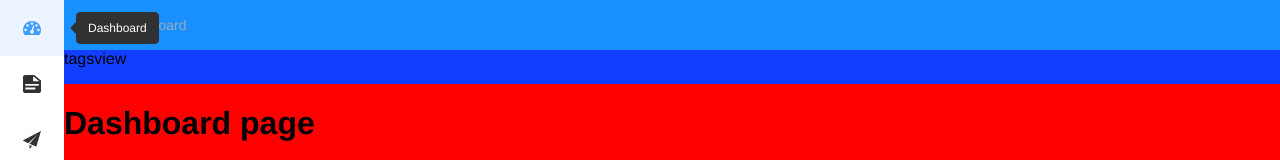
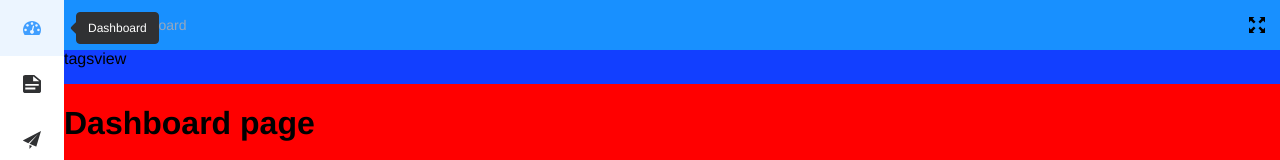
Before and after one commit to zyl0932/vue3-admin, a Vue app: page /dashboard in a window 1280 px wide. Shown: the top 160 px of the page. Built offline with nearby package versions, Linux system fonts and the light colour scheme.

Commit message:
feat: 导航添加全屏切换按钮

```diff
--- a/package.json
+++ b/package.json
@@ -18,6 +18,7 @@
     "path-to-regexp": "^6.2.1",
     "pinia": "^2.1.7",
     "pinia-plugin-persistedstate": "^3.2.0",
+    "screenfull": "^6.0.2",
     "unplugin-element-plus": "^0.8.0",
     "vue": "^3.3.4",
     "vue-router": "^4.2.5"
--- a/src/components.d.ts
+++ b/src/components.d.ts
@@ -21,6 +21,7 @@
     Navbar: typeof import('./layout/components/Navbar.vue')['default']
     RouterLink: typeof import('vue-router')['RouterLink']
     RouterView: typeof import('vue-router')['RouterView']
+    Screenfull: typeof import('./components/Screenfull/index.vue')['default']
     Sidebar: typeof import('./layout/components/Sidebar/index.vue')['default']
     SidebarItem: typeof import('./layout/components/Sidebar/SidebarItem.vue')['default']
     SidebarItemLink: typeof import('./layout/components/Sidebar/SidebarItemLink.vue')['default']
--- /dev/null
+++ b/src/components/Screenfull/index.vue
@@ -0,0 +1,33 @@
+<template>
+  <svg-icon
+    :icon-class="isFullscreen ? 'exit-fullscreen' : 'fullscreen'" @click="handleClick" />
+</template>
+<script lang="ts" setup>
+import screenfull from "screenfull"
+import { onMounted } from "vue";
+const { proxy } = getCurrentInstance()!
+const isFullscreen = ref(false)
+const handleClick = () => {
+  // 浏览器是否允许全屏模式
+  if (screenfull.isEnabled) {
+    screenfull.toggle()
+    return;
+  }
+  return proxy?.$message({
+    message: "you browser can not work",
+    type: "warning"
+  })
+}
+const change = () => {
+  // 更新当前全屏状态 根据状态切换对应图标
+  isFullscreen.value = screenfull.isFullscreen;
+}
+
+onMounted(() => {
+  if (screenfull.isEnabled) {
+    // 浏览器是否允许全屏模式
+    // 监听全屏切换状态
+    screenfull.on("change", change)
+  }
+})
+</script>
--- a/src/layout/components/Navbar.vue
+++ b/src/layout/components/Navbar.vue
@@ -2,6 +2,9 @@
   <div class="navbar">
     <hamburger @toggleClick="toggleSidebar" :is-active="sidebar.opened" />
     <breadcrumb></breadcrumb>
+    <div class="right-menu">
+      <screenfull class="right-menu-item hover-effect"></screenfull>
+    </div>
   </div>
 </template>
 <script lang="ts" setup>
@@ -16,5 +19,13 @@
 <style lang="scss" scoped>
 .navbar {
   height: 50px;
+  display: flex;
+  .right-menu {
+    flex: 1;
+    display: flex;
+    align-items: center;
+    justify-content: flex-end;
+    padding: 15px;
+  }
 }
 </style>
```
Also changed, not shown: src/components/Breadcrumb/index.vue (+21 -19 lines), 1 other file (tests, documents, lock files or other folders).
